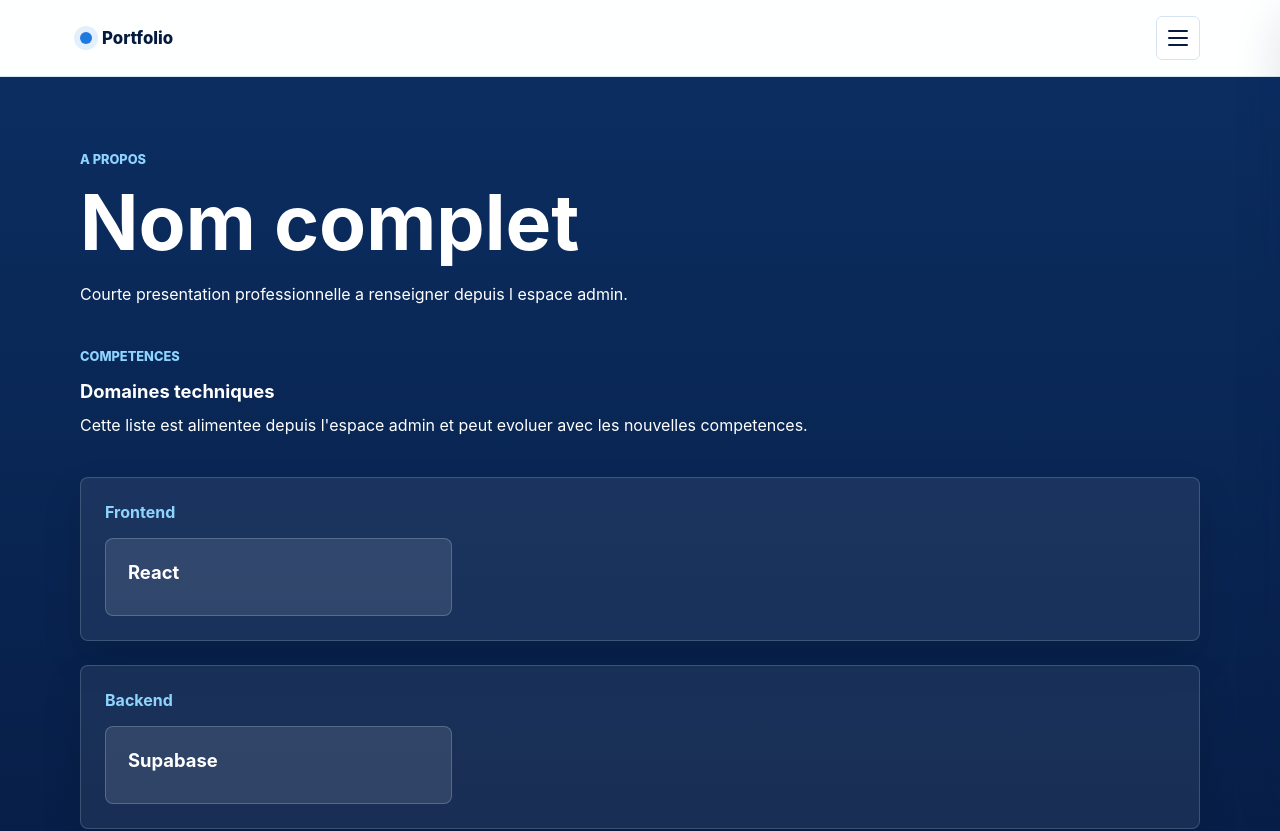
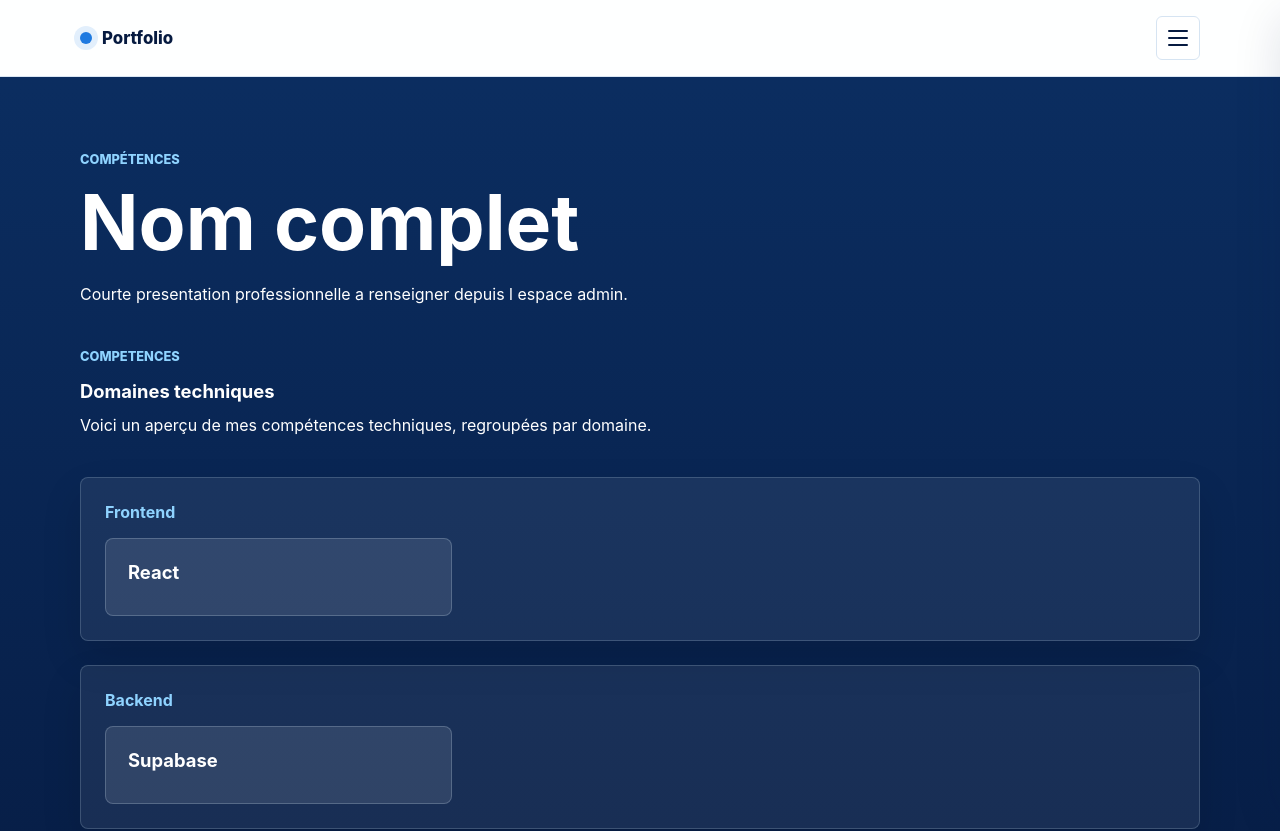
Before and after one commit to mbacke935/portfolio, a React (Vite) app: page /about in a window 1280 px wide. Shown: the top 831 px of the page. Built offline with nearby package versions, Linux system fonts and the light colour scheme; no server answers; the database is empty.

Commit message:
page des competences

```diff
--- a/src/pages/About.jsx
+++ b/src/pages/About.jsx
@@ -27,13 +27,12 @@ export default function About() {
   return (
     <section className="page-section about-page">
       <div className="section-heading about-heading">
-        <p className="eyebrow">A propos</p>
+        <p className="eyebrow">Compétences</p>
         <h1>{profile.name}</h1>
         <p>{profile.bio}</p>
         {hasFallback && (
           <p className="status-note">
-            Mode demonstration : les donnees reelles apparaitront apres
-            configuration de Supabase.
+            Les données seront bientôt disponibles.
           </p>
         )}
       </div>
@@ -42,8 +41,7 @@ export default function About() {
         <p className="eyebrow">Competences</p>
         <h2>Domaines techniques</h2>
         <p>
-          Cette liste est alimentee depuis l'espace admin et peut evoluer avec
-          les nouvelles competences.
+          Voici un aperçu de mes compétences techniques, regroupées par domaine.
         </p>
       </div>
 
```
